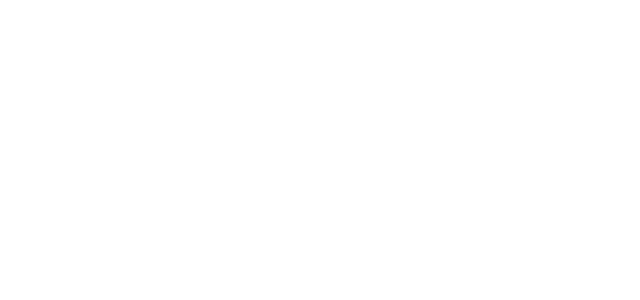
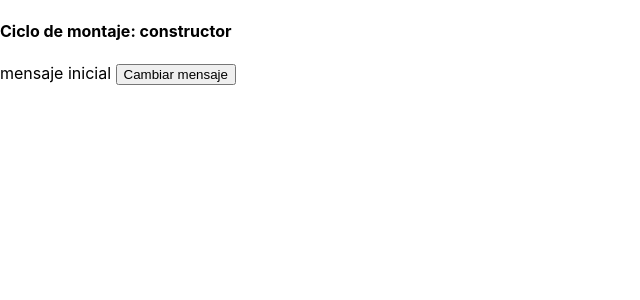
Before and after one commit to collero7/ReactJS, a React (Create React App) app: page / in a window 1280 px wide. Shown: the top 300 px of the page, without its empty margins (0-640 px from the left). Built offline with nearby package versions, Linux system fonts and the light colour scheme.

Commit message:
Clase 45: El constructor

```diff
--- a/src/App.js
+++ b/src/App.js
@@ -1,10 +1,35 @@
 import React, { Component } from 'react';
 
 class App extends Component {
+
+  //Constructor por defecto (se encuentra en el contexto)
+  /*
+  constructor (...args){
+    super(...args)
+  }
+  */
+
+  //Constructor modificado
+  constructor (props){
+    super(props)
+    this.bandera = false;
+    this.state = { mensajeInicial: 'mensaje inicial '}
+  }
+
+  //Funcion que cambia el texto del estado mensajeInicial cuando se pulsa el boton
+  handleClick = () => {
+    let mensaje1 = 'mensaje inicial ';
+    let mensaje2 = 'mensaje cambiado ';
+    this.setState( this.bandera ? { mensajeInicial: mensaje1 } : { mensajeInicial: mensaje2 })
+    this.bandera = !this.bandera;
+  }
+
   render(){
     return (
       <div className="App">
-
+        <h4>Ciclo de montaje: constructor </h4>
+        { this.state.mensajeInicial }
+        <button onClick = { this.handleClick }> Cambiar mensaje </button>
       </div>
     );
   }
```
